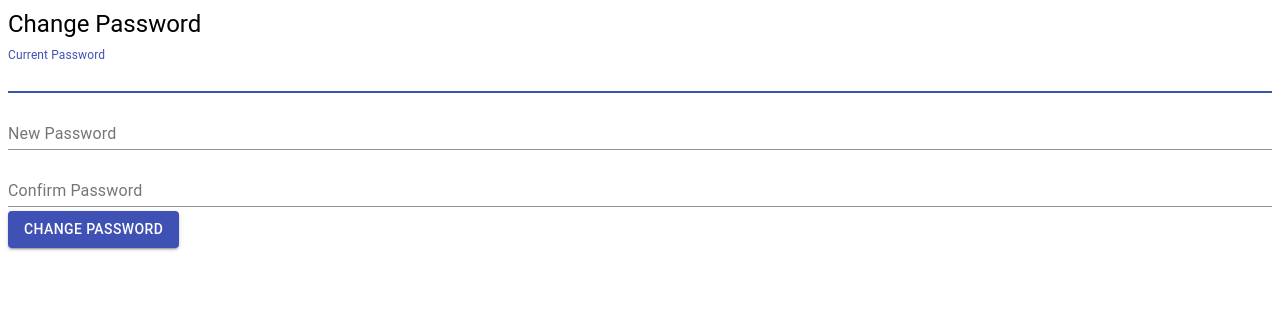
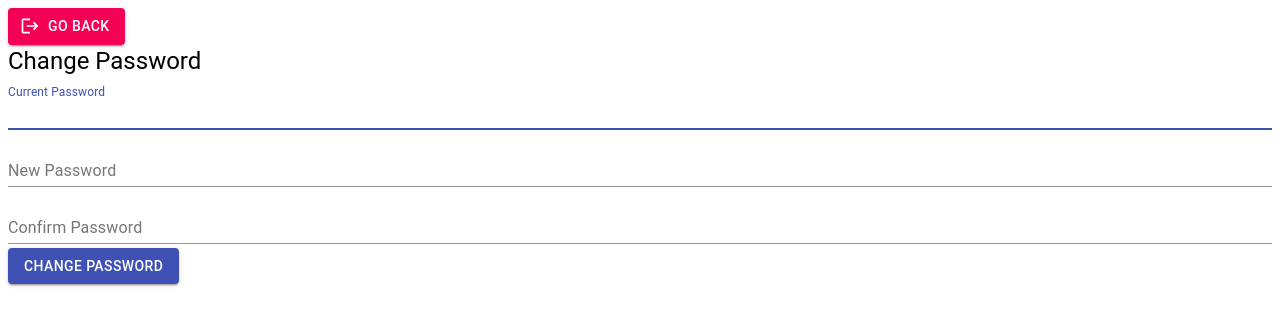
Before and after one commit to jash90/boardgame-web, a React (Create React App) app: page /change-password in a window 1280 px wide. Shown: the top 326 px of the page. Built offline with nearby package versions, Linux system fonts and the light colour scheme.

Commit message:
add back to change password

```diff
--- a/src/pages/ChangePassword.jsx
+++ b/src/pages/ChangePassword.jsx
@@ -1,12 +1,15 @@
 import React, { useState } from 'react';
 import { Box, Button, TextField, Typography } from '@material-ui/core';
 import axios from '../api/axios';
+import { useNavigate } from 'react-router-dom';
+import { Logout } from '@mui/icons-material';
 
 const ChangePasswordPage = () => {
   const [currentPassword, setCurrentPassword] = useState('');
   const [newPassword, setNewPassword] = useState('');
   const [confirmPassword, setConfirmPassword] = useState('');
   const [passwordError, setPasswordError] = useState('');
+  const navigate = useNavigate(); // Add this
 
   const handlePasswordChange = async () => {
     if (!currentPassword || !newPassword || !confirmPassword) {
@@ -20,11 +23,14 @@ const ChangePasswordPage = () => {
     }
 
     try {
-      const response = await axios.post('/change-password', {
+      const response = await axios.post(
+        '/change-password',
+        {
           currentPassword,
           newPassword
-        }, {
-          headers: { 'Authorization': `Bearer ${localStorage.getItem('token')}` }
+        },
+        {
+          headers: { Authorization: `Bearer ${localStorage.getItem('token')}` }
         }
       );
 
@@ -44,46 +50,47 @@ const ChangePasswordPage = () => {
     }
   };
 
+  const back = () => {
+    navigate('/');
+  };
 
   return (
     <Box>
-
-      <Typography variant='h5'>Change Password</Typography>
+      <Button variant="contained" color="secondary" onClick={back} startIcon={<Logout />}>
+        Go back
+      </Button>
+      <Typography variant="h5">Change Password</Typography>
 
       <TextField
         autoFocus
-        margin='dense'
-        label='Current Password'
-        type='password'
+        margin="dense"
+        label="Current Password"
+        type="password"
         fullWidth
         value={currentPassword}
         onChange={(e) => setCurrentPassword(e.target.value)}
       />
       <TextField
-        margin='dense'
-        label='New Password'
-        type='password'
+        margin="dense"
+        label="New Password"
+        type="password"
         fullWidth
         value={newPassword}
         onChange={(e) => setNewPassword(e.target.value)}
       />
       <TextField
-        margin='dense'
-        label='Confirm Password'
-        type='password'
+        margin="dense"
+        label="Confirm Password"
+        type="password"
         fullWidth
         value={confirmPassword}
         onChange={(e) => setConfirmPassword(e.target.value)}
       />
       {passwordError && <p>{passwordError}</p>}
-      <Button
-        variant='contained'
-        color='primary' onClick={handlePasswordChange}>
+      <Button variant="contained" color="primary" onClick={handlePasswordChange}>
         Change Password
       </Button>
     </Box>
-
-
   );
 };
 
```
